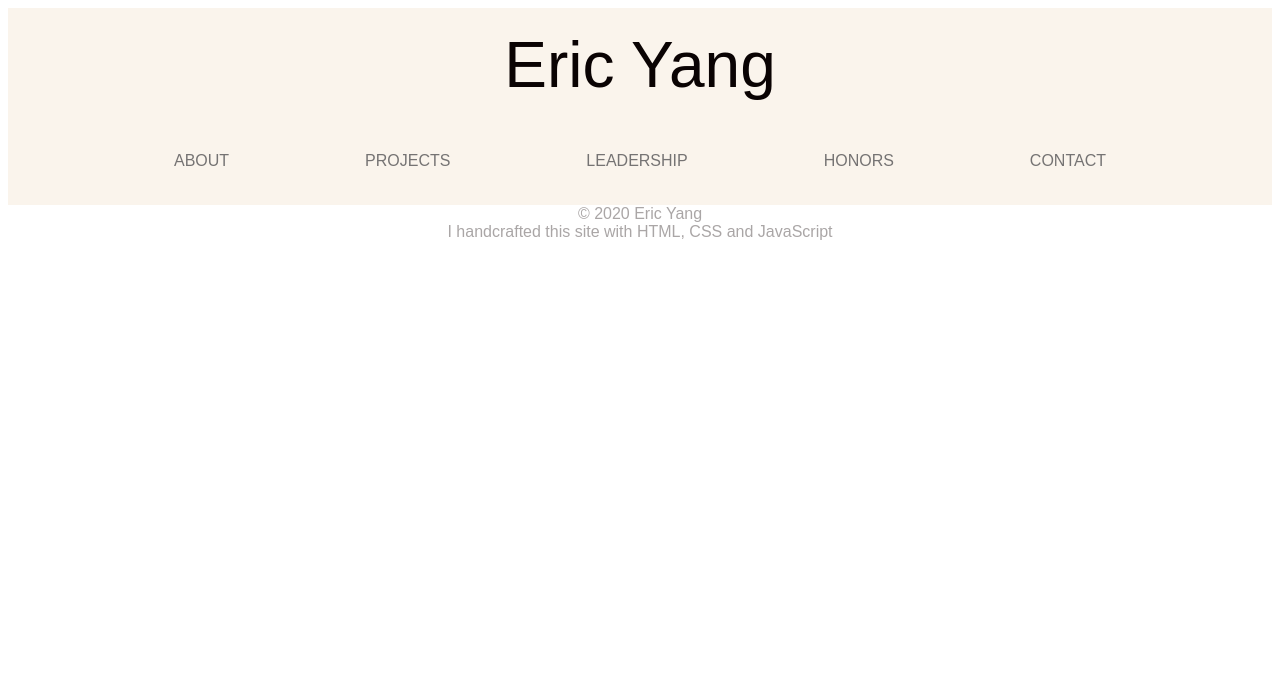
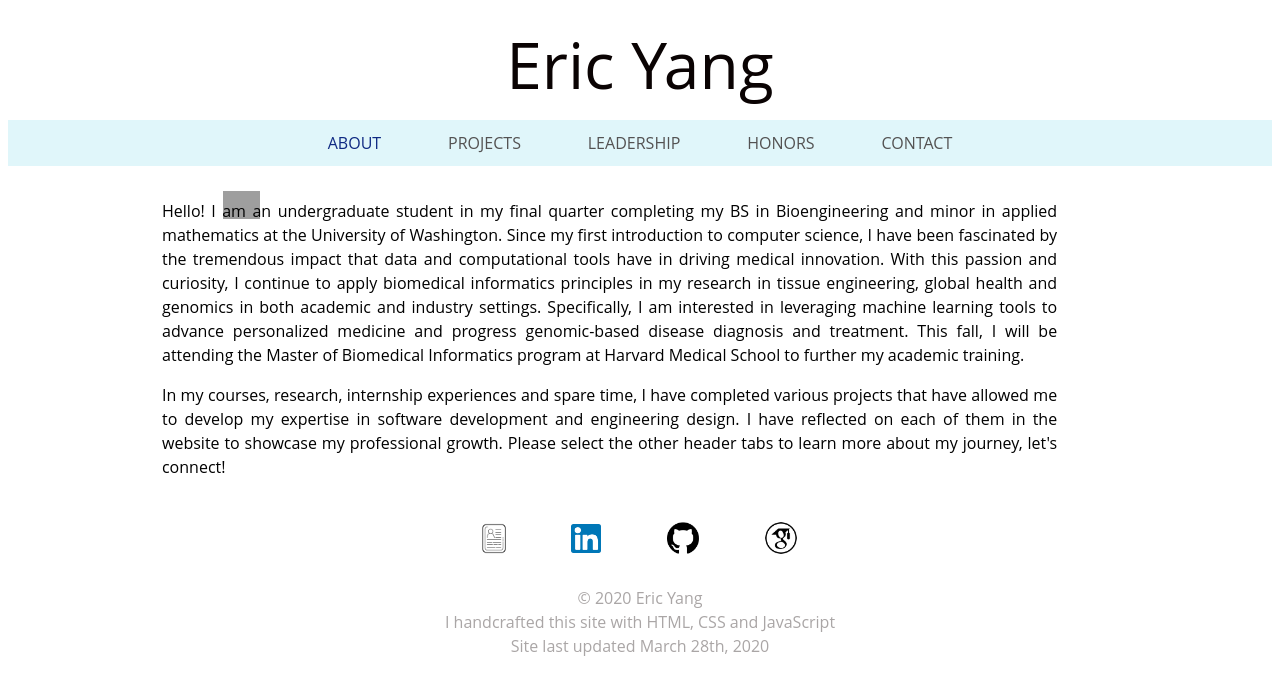
Before and after one commit to ericyang789/ericyang789.github.io, a plain HTML site: page index.html in a window 1280 px wide. Drawn offline with Linux system fonts and the light colour scheme; grey boxes are pictures that could not be loaded.

Commit message:
03/28/20 Update
About page completed

```diff
--- a/index.html
+++ b/index.html
@@ -3,17 +3,18 @@
 <head>
     <meta charset="utf-8">
     <meta name="viewport" content="width=device-width, initial-scale=1">
-    <title>Eric Yang</title>
     <link rel="stylesheet" href="styles.css">
-</head>
-<body>
+
     <div class="container">
+        <title>Eric Yang</title>
         <div class="home-page">
             <a href="index.html">Eric Yang</a>
         </div>
         <div class="nav-wrapper">
             <div class="nav-link-wrapper">
-                <a href="index.html">About</a>
+                <div class="selected">
+                    <a href="index.html">About</a>
+                </div>
             </div>
 
             <div class="nav-link-wrapper">
@@ -33,9 +34,60 @@
             </div>
         </div>
     </div>
+</head>
+<body>
+    <div class="info">
+        <div class="portrait">
+            <img src="Portrait.jpg" alt="Self Portrait" draggable="false" style="width:63%;height:auto;">
+        </div>
+
+        <div class="about-me">
+            <p> Hello! I am an undergraduate student in my final quarter completing
+                my BS in Bioengineering and minor in applied mathematics at the
+                University of Washington. Since my first introduction to computer
+                science, I have been fascinated by the tremendous impact that data
+                and computational tools have in driving medical innovation. With this
+                passion and curiosity, I continue to apply biomedical informatics
+                principles in my research in tissue engineering, global health and
+                genomics in both academic and industry settings. Specifically, I am
+                interested in leveraging machine learning tools to advance personalized
+                medicine and progress genomic-based disease diagnosis and treatment.
+                This fall, I will be attending the Master of Biomedical Informatics
+                program at Harvard Medical School to further my academic training.
+            </p>
+
+            <p> In my courses, research, internship experiences and spare time,
+                I have completed various projects that have allowed me to develop my
+                expertise in software development and engineering design. I have reflected
+                on each of them in the website to showcase my professional growth. Please
+                select the other header tabs to learn more about my journey, let's connect!
+
+            </p>
+        </div>
+    </div>
+
 </body>
 <footer>
+    <div class="links">
+        <div class="CV">
+            <a href="CV - Eric Yang  .pdf" target="_blank"> <img src="CV Icon.png" alt="CV Icon" draggable="false"
+                style="width:41%;height:auto;"></a>
+        </div>
+        <div class="LinkedIn">
+            <a href="https://www.linkedin.com/in/ericyang98/" target="_blank"> <img src="LinkedIn Icon.png" alt="LinkedIn Icon"
+                draggable="false" style="width:30%;height:auto;"></a>
+        </div>
+        <div class="GitHub">
+            <a href="https://github.com/ericyang789" target="_blank"> <img src="Github Icon.png" alt="GitHub Icon"
+                draggable="false" style="width:33%;height:auto;"></a>
+        </div>
+        <div class="Google-scholar">
+            <a href="https://bit.ly/2WPMHr5" target="_blank"> <img src="Google Scholar Icon.png" alt="Google Scholar Icon"
+                draggable="false" style="width:35%;height:auto;"></a>
+        </div>
+    </div>
     <div class="foot">
+        <br>
         ©
         <script type="text/javascript">
             document.write(new Date().getFullYear());
@@ -43,6 +95,8 @@
         Eric Yang
         <br>
         I handcrafted this site with HTML, CSS and JavaScript
-        </div>
+        <br>
+        Site last updated March 28th, 2020
+     </div>
 </footer>
 </html>
--- a/styles.css
+++ b/styles.css
@@ -1,9 +1,11 @@
 html{
-    font-family: Arial, Helvetica, sans-serif;
+    font-family: Verdana, Geneva, sans-serif;
 }
 
 .container {
-    background-color: rgb(250, 244, 236);
+    background-color: rgb(255, 255, 255);
+    position: sticky;
+    top: 0;
 }
 
 .container a{
@@ -12,8 +14,8 @@ html{
 
 .home-page {
     text-align: center;
-    padding: 20px;
-    font-size: 4em;
+    padding: 1%;
+    font-size: 400%;
 }
 
 .home-page a{
@@ -27,28 +29,75 @@ html{
 
 .nav-wrapper {
     display: flex;
+    background-color: rgb(224, 246, 250);
     justify-content: space-evenly ;
-    padding: 30px;
+    padding: 0.9%;
+    padding-left: 20%;
+    padding-right: 20%;
     text-transform: uppercase;
-    height: 22px;
+    height: 22%;
     border-bottom: 1px solid transparent;
 }
 
 .nav-wrapper a{
-    color: #757373;
+    color: #535252;
     transition: color 0.5s;
     transition: border-bottom 0.5s;
 }
 
 .nav-link-wrapper:hover {
-    border-bottom: 1px solid rgb(39, 97, 184);
+    border-bottom: 1px solid rgb(15, 42, 131);
 }
 
 .nav-link-wrapper a:hover {
-    color: rgb(39, 97, 184);
+    color: rgb(15, 42, 131);
 }
 
-.foot {
+.selected a {
+    color: rgb(15, 42, 131);
+}
+
+body {
+    font-family: 'Open Sans', sans-serif;
+}
+
+p {
+    line-height: 150%;
+    margin-top: 0.5em;
+    text-align: justify;
+}
+
+.info {
+    padding-top: 2%;
+    padding-left: 17%;
+    padding-right: 17%;
+    display: flex;
+    flex-direction: row;
+}
+
+.portrait {
+    margin-right: -60px;
+}
+
+.about-me {
+    margin-left: -60px;
+}
+
+.links {
+    display: flex;
+    flex-direction: row;
+    align-items: center;
+    justify-content: space-evenly;
+    padding-left: 35%;
+    padding-right: 35%;
+    padding-top: 1%;
+}
+
+footer {
+    background-color: rgb(255, 255, 255);
+    line-height: 150%;
+    padding-top: 1%;
+    padding-bottom: 2%;
     text-align: center;
     color: #aaa6a6;
 }
```
Also changed, not shown: honors.html (+4 -0 lines), leadership.html (+4 -0 lines), projects.html (+10 -1 lines), CV Icon.png (added), Github Icon.png (added), Google Scholar Icon.png (added), LinkedIn Icon.png (added), 2 other files.
